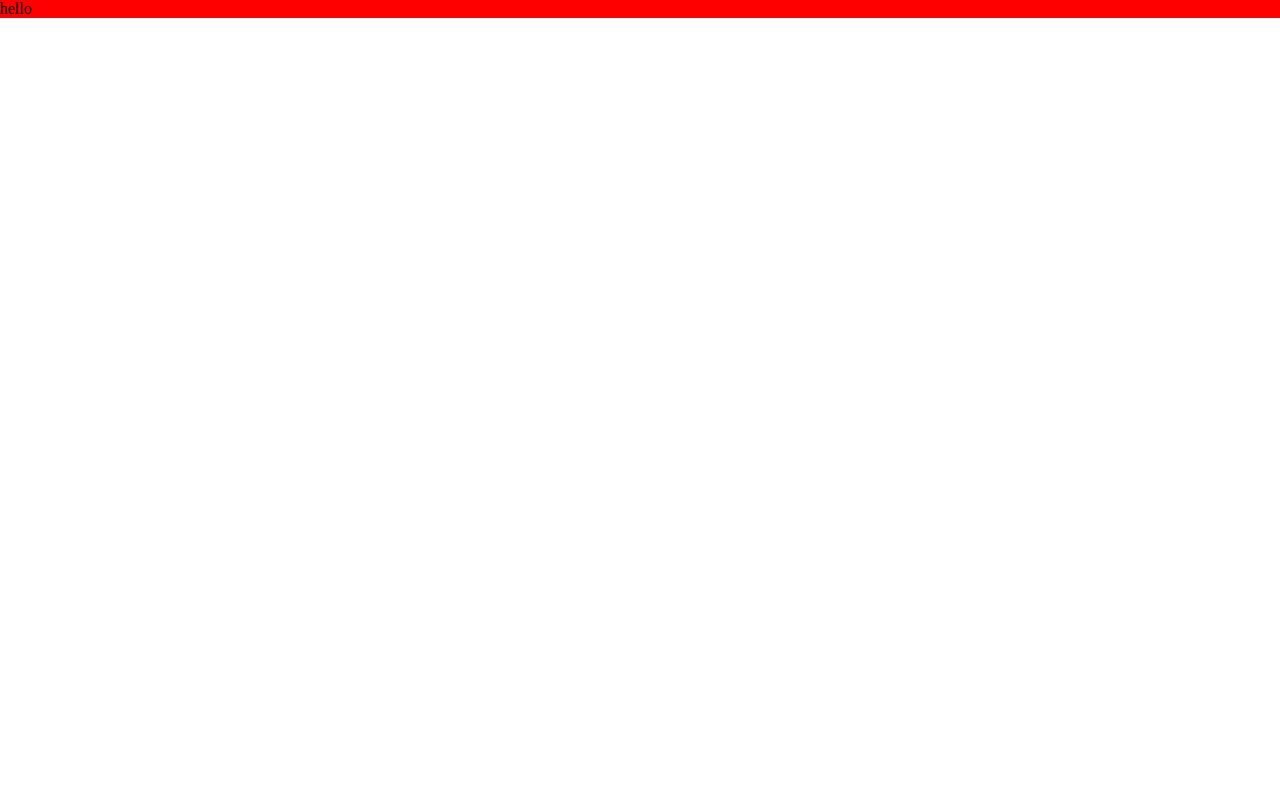
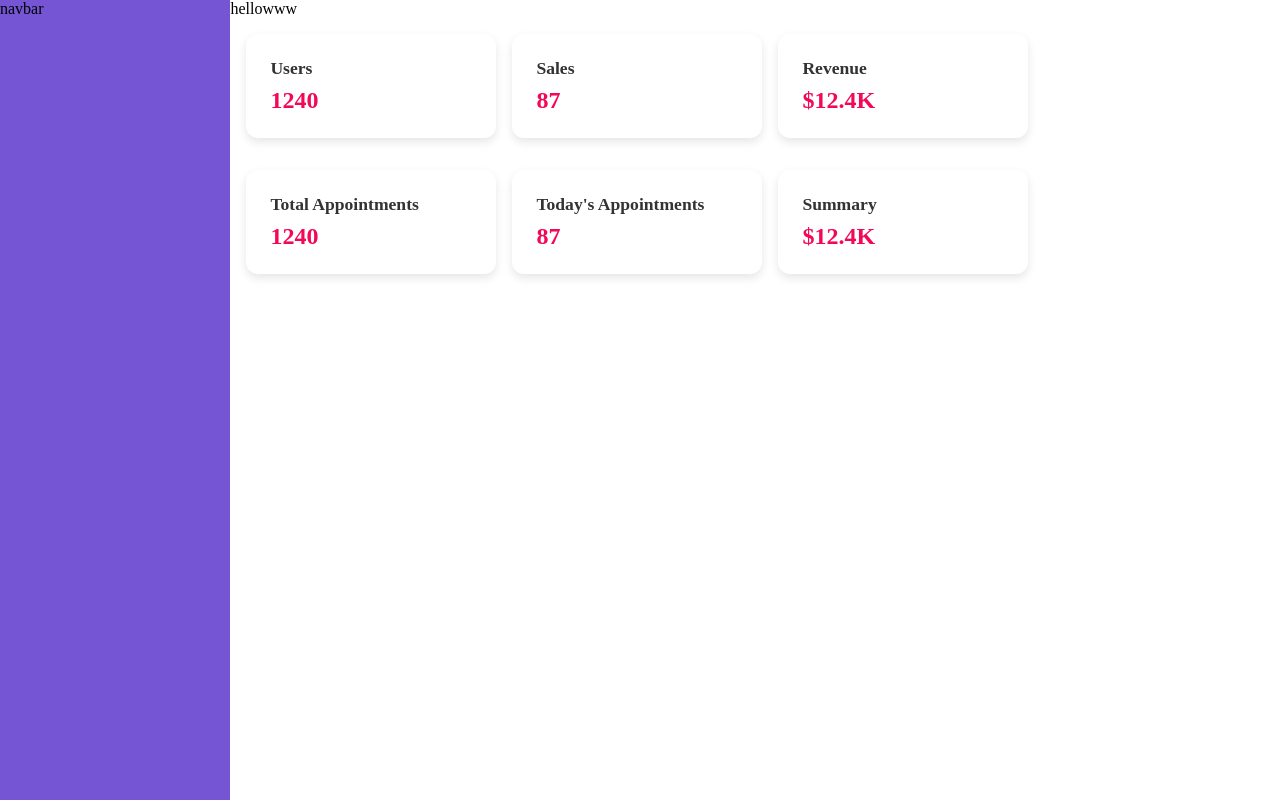
Before and after one commit to aditipatil0315/doctor_crm, a React (Vite) app: page / in a window 1280 px wide. Built offline with nearby package versions, Linux system fonts and the light colour scheme.

Commit message:
add cards components

```diff
--- a/src/App.css
+++ b/src/App.css
@@ -3,9 +3,25 @@
 
 
 .main_app {
-  background-color: red;
-  height: auto;
+  display: flex;
+  height: 100vh;
   width: 100%;
 
 
 }
+
+
+.navbar {
+  background-color: rgb(117, 85, 211);
+  width: 18%;
+  height: 100%;
+}
+
+.content_panel {
+  flex-direction: column;
+  display: flex;
+  justify-content: start;
+  align-items: start;
+  width: 82%;
+  height: 100%;
+}
--- a/src/App.jsx
+++ b/src/App.jsx
@@ -1,14 +1,37 @@
 import { useState } from 'react'
-import reactLogo from './assets/react.svg'
-import viteLogo from '/vite.svg'
 import './App.css'
+import Cards_dashboard from './components/Cards_dashboard/Cards_dashboard'
+import Cards_appointment from './components/Cards_appointment/Cards_appointment';
+
+
+const data = [
+  { title: "Users", value: 1240 },
+  { title: "Sales", value: 87 },
+  { title: "Revenue", value: "$12.4K" },
+];
+
+const data_appointment = [
+  { title: "Total Appointments", value: 1240 },
+  { title: "Today's Appointments", value: 87 },
+  { title: "Summary", value: "$12.4K" },
+];
+
+
+
 
 function App() {
-  const [count, setCount] = useState(0)
 
   return (
    <div className="main_app">
-    hello
+    <div className="navbar">
+      navbar
+    </div>
+
+    <div className="content_panel">
+      hellowww
+      <Cards_dashboard data={data}/>
+      <Cards_appointment data={data_appointment}/>
+    </div>
    </div>
   )
 }
--- /dev/null
+++ b/src/components/Cards_appointment/Cards_appointment.css
@@ -0,0 +1,50 @@
+
+
+.card-container {
+    display: flex;
+    flex-wrap: nowrap;
+    overflow-x: auto;
+    gap: 1rem;
+    padding: 1rem;
+    scroll-snap-type: x mandatory;
+  }
+
+  .card_app {
+    flex: 0 0 auto;
+    min-width: 200px;
+    background-color: #ffffff;
+    border-radius: 12px;
+    padding: 1.5rem;
+    box-shadow: 0 4px 10px rgba(0, 0, 0, 0.1);
+    scroll-snap-align: start;
+    transition: transform 0.3s ease;
+  }
+
+  .card_app:hover {
+    transform: scale(1.03);
+  }
+
+  .card-title_app {
+    font-size: 1.1rem;
+    margin-bottom: 0.5rem;
+    color: #333;
+  }
+
+  .card-value_app {
+    font-size: 1.5rem;
+    font-weight: bold;
+    color: #f30856;
+  }
+
+  /* Responsive tweaks */
+  @media (min-width: 768px) {
+    .card-container {
+      flex-wrap: wrap;
+      justify-content: center;
+      overflow-x: visible;
+    }
+
+    .card_app {
+      min-width: 250px;
+    }
+  }
--- /dev/null
+++ b/src/components/Cards_appointment/Cards_appointment.jsx
@@ -0,0 +1,21 @@
+
+import React from 'react';
+import './Cards_appointment.css';
+
+
+
+
+const Cards_appointment= ({ data }) => {
+  return (
+    <div className="card-container">
+      {data.map((item, index) => (
+        <div className="card_app" key={index}>
+          <h2 className="card-title_app">{item.title}</h2>
+          <p className="card-value_app">{item.value}</p>
+        </div>
+      ))}
+    </div>
+  );
+};
+
+export default Cards_appointment;
--- /dev/null
+++ b/src/components/Cards_dashboard/Cards_dashboard.css
@@ -0,0 +1,50 @@
+
+
+.card-container {
+    display: flex;
+    flex-wrap: nowrap;
+    overflow-x: auto;
+    gap: 1rem;
+    padding: 1rem;
+    scroll-snap-type: x mandatory;
+  }
+
+  .card {
+    flex: 0 0 auto;
+    min-width: 200px;
+    background-color: #ffffff;
+    border-radius: 12px;
+    padding: 1.5rem;
+    box-shadow: 0 4px 10px rgba(0, 0, 0, 0.1);
+    scroll-snap-align: start;
+    transition: transform 0.3s ease;
+  }
+
+  .card:hover {
+    transform: scale(1.03);
+  }
+
+  .card-title {
+    font-size: 1.1rem;
+    margin-bottom: 0.5rem;
+    color: #333;
+  }
+
+  .card-value {
+    font-size: 1.5rem;
+    font-weight: bold;
+    color: #f30856;
+  }
+
+  /* Responsive tweaks */
+  @media (min-width: 768px) {
+    .card-container {
+      flex-wrap: wrap;
+      justify-content: center;
+      overflow-x: visible;
+    }
+
+    .card {
+      min-width: 250px;
+    }
+  }
--- /dev/null
+++ b/src/components/Cards_dashboard/Cards_dashboard.jsx
@@ -0,0 +1,20 @@
+import React from 'react';
+import './Cards_dashboard.css';
+
+
+
+
+const Cards_dashboard = ({ data }) => {
+  return (
+    <div className="card-container">
+      {data.map((item, index) => (
+        <div className="card" key={index}>
+          <h2 className="card-title">{item.title}</h2>
+          <p className="card-value">{item.value}</p>
+        </div>
+      ))}
+    </div>
+  );
+};
+
+export default Cards_dashboard;
```
